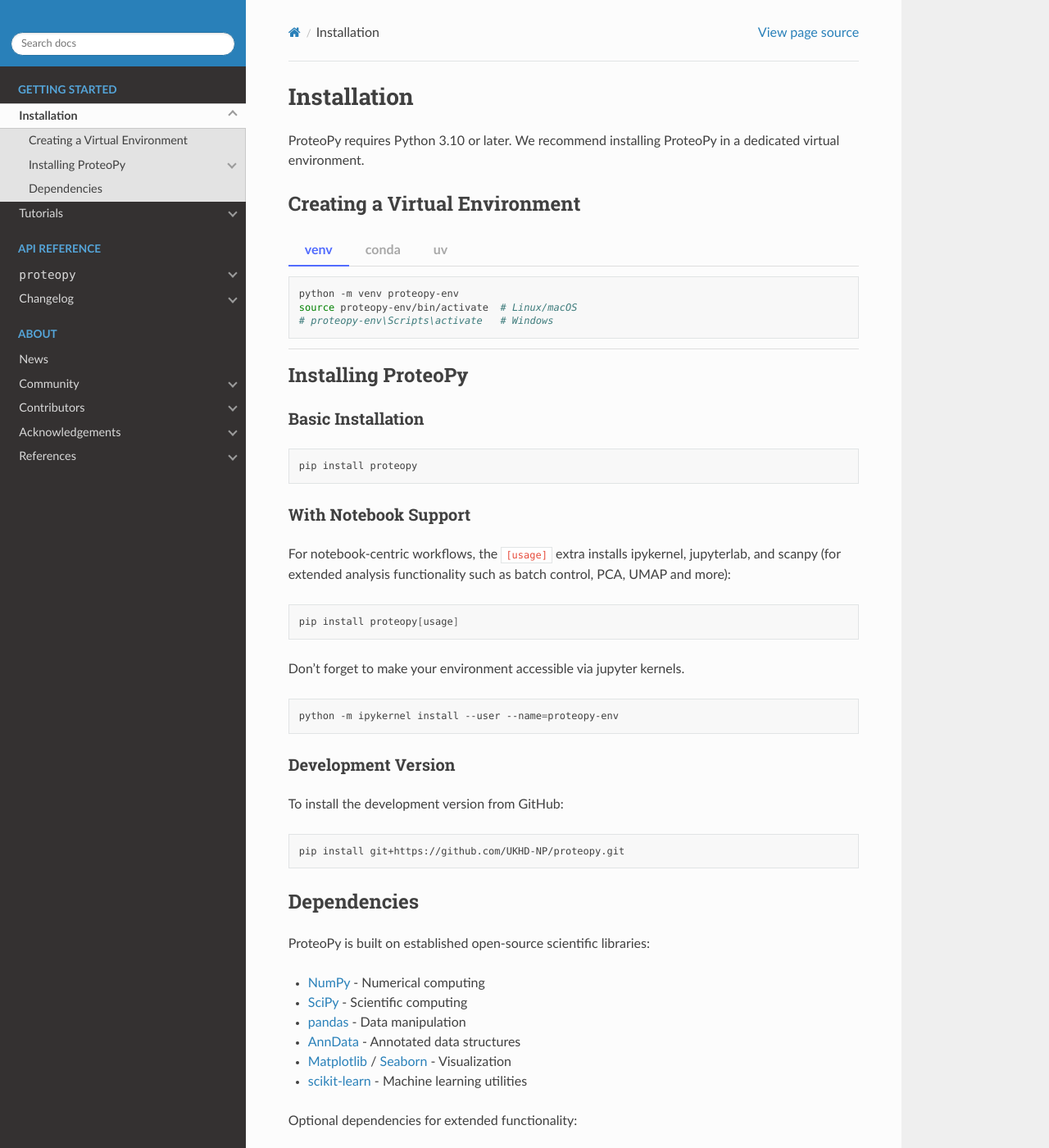
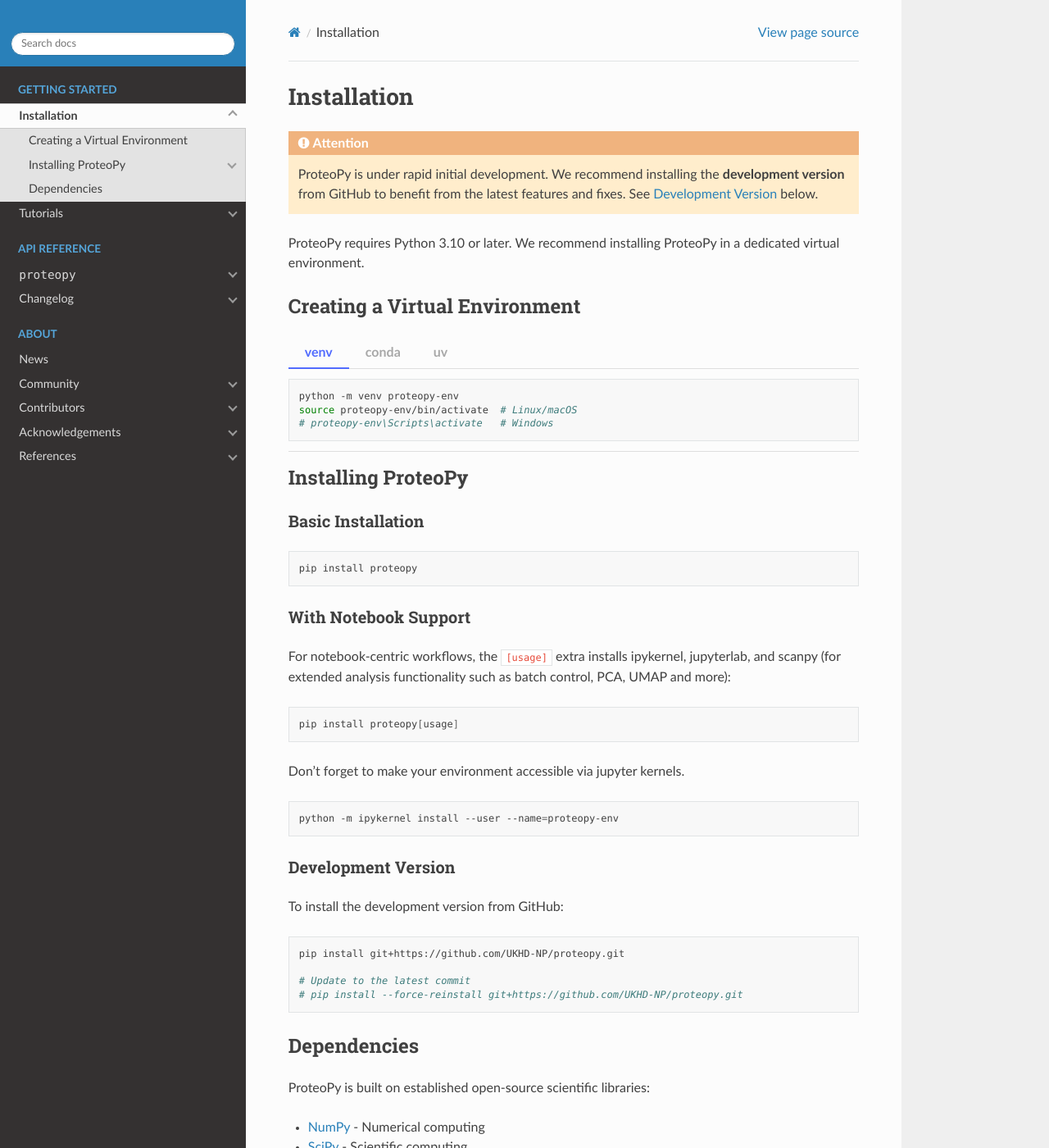
Before and after one commit to UKHD-NP/proteopy, a Sphinx documentation site: the page built from docs/sphinx/source/installation.rst, in a window 1280 px wide and 1400 px high. Shown: the whole window at 82% size. Built offline with Sphinx 7.4.7 and the Read the Docs theme 3.1.0, drawn with Linux system fonts in a browser that asks for light colours; pages that are not in the unit, such as notebooks, are missing from menus.

Commit message:
docs: installation notice for development version

```diff
--- a/docs/sphinx/source/installation.rst
+++ b/docs/sphinx/source/installation.rst
@@ -1,5 +1,11 @@
 Installation
 ============
+
+.. attention::
+
+   ProteoPy is under rapid initial development. We recommend installing
+   the **development version** from GitHub to benefit from the latest
+   features and fixes. See `Development Version`_ below.
 
 ProteoPy requires Python 3.10 or later. We recommend installing ProteoPy in a
 dedicated virtual environment.
@@ -67,6 +73,9 @@
 
    pip install git+https://github.com/UKHD-NP/proteopy.git
 
+   # Update to the latest commit
+   # pip install --force-reinstall git+https://github.com/UKHD-NP/proteopy.git
+
 Dependencies
 ------------
 
```
